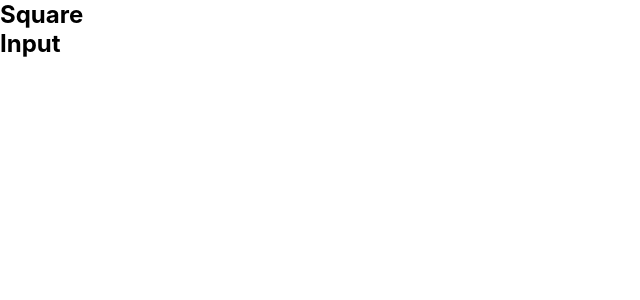
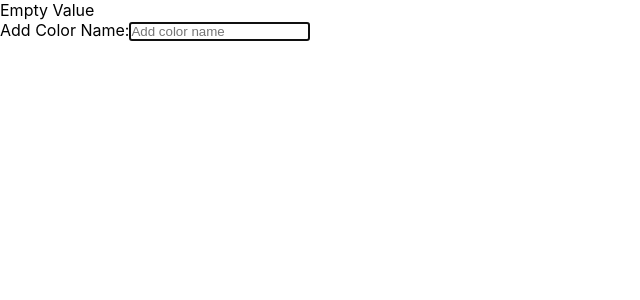
Before and after one commit to DDeShon/react-tutorial-01-challenge, a React (Create React App) app: page / in a window 1280 px wide. Shown: the top 300 px of the page, without its empty margins (0-640 px from the left). Built offline with nearby package versions, Linux system fonts and the light colour scheme.

Commit message:
updated app.js

```diff
--- a/src/App.js
+++ b/src/App.js
@@ -1,11 +1,13 @@
 import Square from "./Square";
 import Input from "./Input";
+import { useState } from "react";
 
 function App() {
+  const [colorValue, setColorValue] = useState("");
   return (
     <div className="App">
-      <Square />
-      <Input />
+      <Square colorValue={colorValue} />
+      <Input colorValue={colorValue} setColorValue={setColorValue} />
     </div>
   );
 }
--- a/src/Input.js
+++ b/src/Input.js
@@ -1,8 +1,16 @@
-const Input = () => {
+const Input = ({ colorValue, setColorValue }) => {
   return (
-    <div>
-      <h2>Input</h2>
-    </div>
+    <form onSubmit={(e) => e.preventDefault()}>
+      <label>Add Color Name:</label>
+      <input
+        autoFocus
+        type="text"
+        placeholder="Add color name"
+        required
+        value={colorValue}
+        onChange={(e) => setColorValue(e.target.value)}
+      />
+    </form>
   );
 };
 
--- a/src/Square.js
+++ b/src/Square.js
@@ -1,9 +1,13 @@
-const Square = () => {
+const Square = ({ colorValue }) => {
   return (
-    <div>
-      <h2>Square</h2>
-    </div>
+    <section className="square" style={{ backgroundColor: colorValue }}>
+      <p>{colorValue ? colorValue : "Empty Value"}</p>
+    </section>
   );
 };
 
+Square.defaultProps = {
+  colorValue: "Empty Color Value",
+};
+
 export default Square;
--- a/src/index.css
+++ b/src/index.css
@@ -12,8 +12,3 @@ body {
   -webkit-font-smoothing: antialiased;
   -moz-osx-font-smoothing: grayscale;
 }
-
-code {
-  font-family: source-code-pro, Menlo, Monaco, Consolas, "Courier New",
-    monospace;
-}
```
